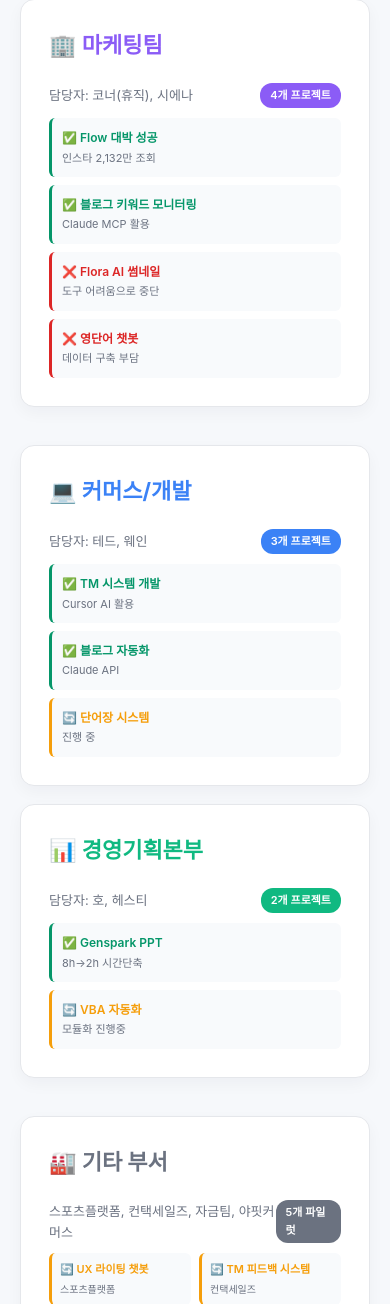
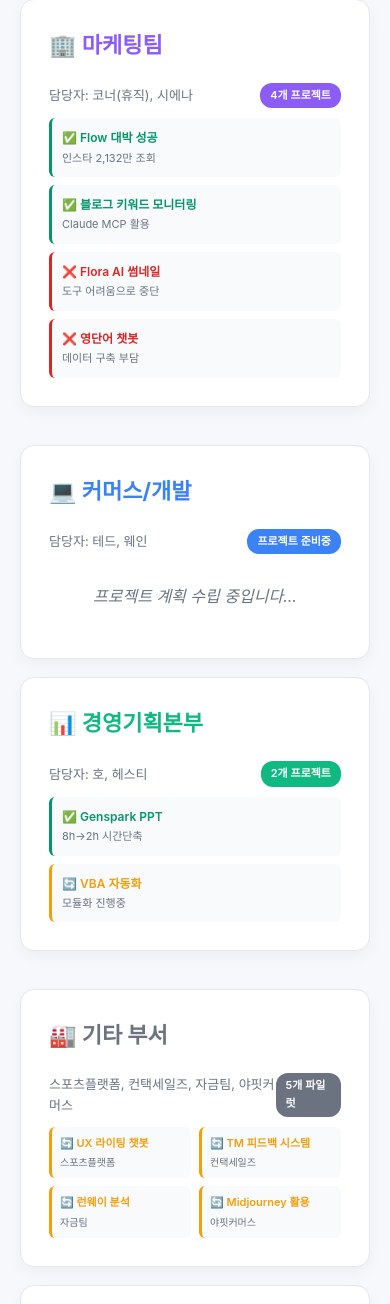
Before and after one commit to kdkcode/yanadoo-ceo-dashboard, a Flask app: template templates/ceo_dashboard.html in a window 390 px wide. Shown: the part 2306-3610 px from the top of the page. Run offline with Flask 3, Linux system fonts and the light colour scheme; the template is opened without the code that fills it, so the values that code supplies are empty.

Commit message:
Fix: 모바일 반응형 개선 & 커머스/개발 내용 정리
- AI 등급 기준표 모바일 반응형 최적화
- 작은 화면에서는 간소화된 표시
- 커머스/개발팀 프로젝트 내용 제거 (준비중으로 변경)

```diff
--- a/templates/ceo_dashboard.html
+++ b/templates/ceo_dashboard.html
@@ -463,21 +524,10 @@
                 <h2 style="color: #3b82f6;">💻 커머스/개발</h2>
                 <div style="display: flex; justify-content: space-between; align-items: center; margin-bottom: 10px;">
                     <span style="font-size: 13px; color: #6b7280;">담당자: 테드, 웨인</span>
-                    <span style="background: #3b82f6; color: white; padding: 4px 10px; border-radius: 12px; font-size: 11px; font-weight: 600;">3개 프로젝트</span>
+                    <span style="background: #3b82f6; color: white; padding: 4px 10px; border-radius: 12px; font-size: 11px; font-weight: 600;">프로젝트 준비중</span>
                 </div>
-                <div style="display: grid; grid-template-columns: 1fr; gap: 8px;">
-                    <div style="background: #f8fafc; padding: 10px; border-radius: 6px; border-left: 3px solid #059669;">
-                        <div style="font-weight: 600; color: #059669; font-size: 12px; margin-bottom: 2px;">✅ TM 시스템 개발</div>
-                        <div style="color: #6b7280; font-size: 11px;">Cursor AI 활용</div>
-                    </div>
-                    <div style="background: #f8fafc; padding: 10px; border-radius: 6px; border-left: 3px solid #059669;">
-                        <div style="font-weight: 600; color: #059669; font-size: 12px; margin-bottom: 2px;">✅ 블로그 자동화</div>
-                        <div style="color: #6b7280; font-size: 11px;">Claude API</div>
-                    </div>
-                    <div style="background: #f8fafc; padding: 10px; border-radius: 6px; border-left: 3px solid #f59e0b;">
-                        <div style="font-weight: 600; color: #f59e0b; font-size: 12px; margin-bottom: 2px;">🔄 단어장 시스템</div>
-                        <div style="color: #6b7280; font-size: 11px;">진행 중</div>
-                    </div>
+                <div style="text-align: center; padding: 20px; color: #6b7280; font-style: italic;">
+                    프로젝트 계획 수립 중입니다...
                 </div>
             </div>
         </div>
```
Also changed, not shown: other parts of templates/ceo_dashboard.html (+62 -1 lines).
